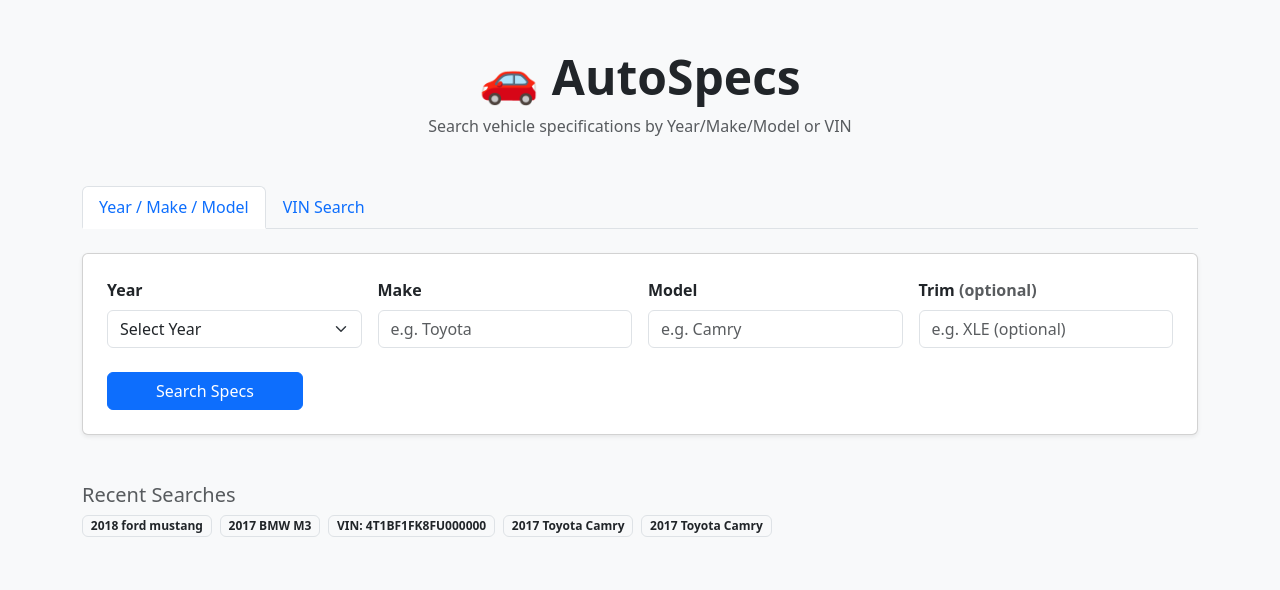
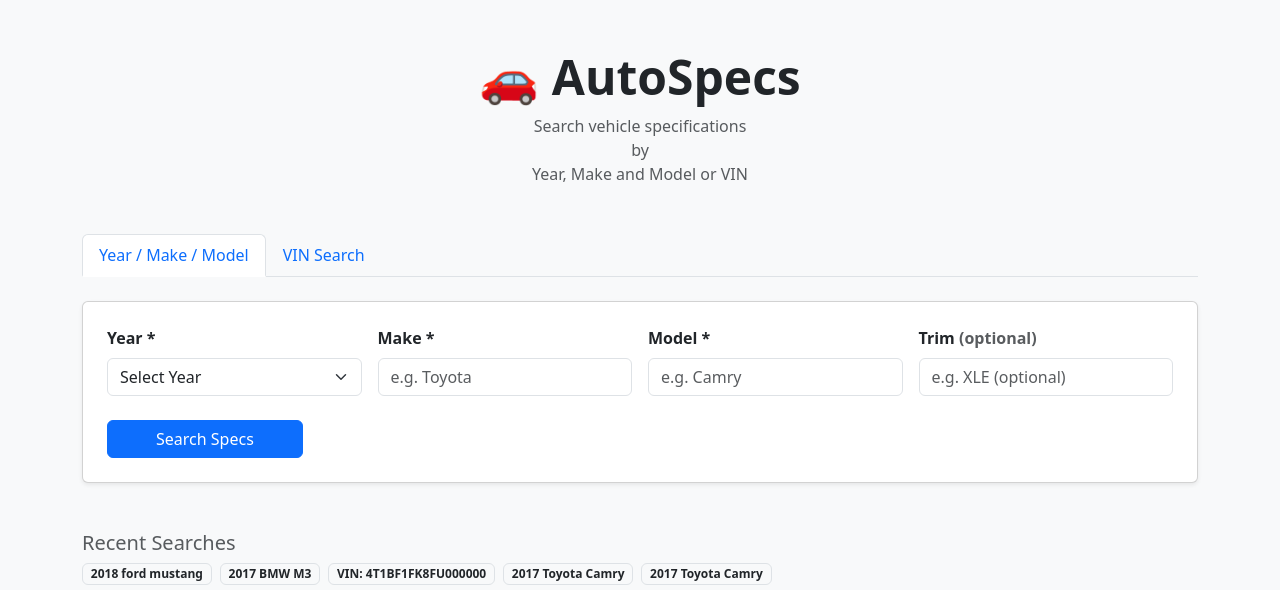
Before and after one commit to jammy-sdgku/AutoSpecs, a Django app: page / in a window 1280 px wide. Shown: the part 56-646 px from the top of the page. Run offline with Django 5.2, Linux system fonts and the light colour scheme; data comes from the database, SQL or seed files in the repository; both versions use the stored data as it was after the commit; some libraries are stand-ins or nearby versions.

Commit message:
added mandatory * on form

```diff
--- a/carspecs/templates/carspecs/search.html
+++ b/carspecs/templates/carspecs/search.html
@@ -7,7 +7,7 @@
 <div class="container py-5">
   <div class="text-center mb-5">
     <h1 class="display-5 fw-bold">🚗 AutoSpecs</h1>
-    <p class="text-muted">Search vehicle specifications by Year/Make/Model or VIN</p>
+    <p class="text-muted">Search vehicle specifications <br> by <br> Year, Make and Model or VIN</p>
   </div>
 
   {% if messages %}
@@ -42,15 +42,15 @@
             {% csrf_token %}
             <div class="row g-3">
               <div class="col-md-3">
-                <label class="form-label fw-semibold">Year</label>
+                <label class="form-label fw-semibold">Year *</label>
                 {{ ymm_form.year }}
               </div>
               <div class="col-md-3">
-                <label class="form-label fw-semibold">Make</label>
+                <label class="form-label fw-semibold">Make *</label>
                 {{ ymm_form.make }}
               </div>
               <div class="col-md-3">
-                <label class="form-label fw-semibold">Model</label>
+                <label class="form-label fw-semibold">Model *</label>
                 {{ ymm_form.model }}
               </div>
               <div class="col-md-3">
```
Also changed, not shown: db.sqlite3.
